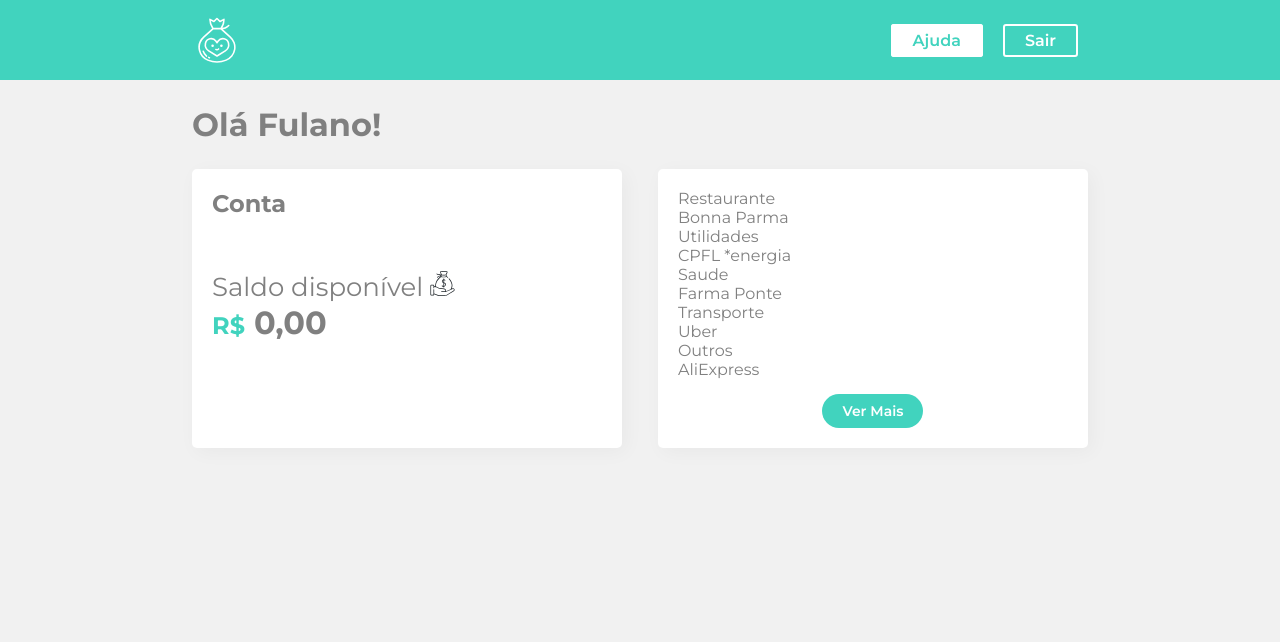
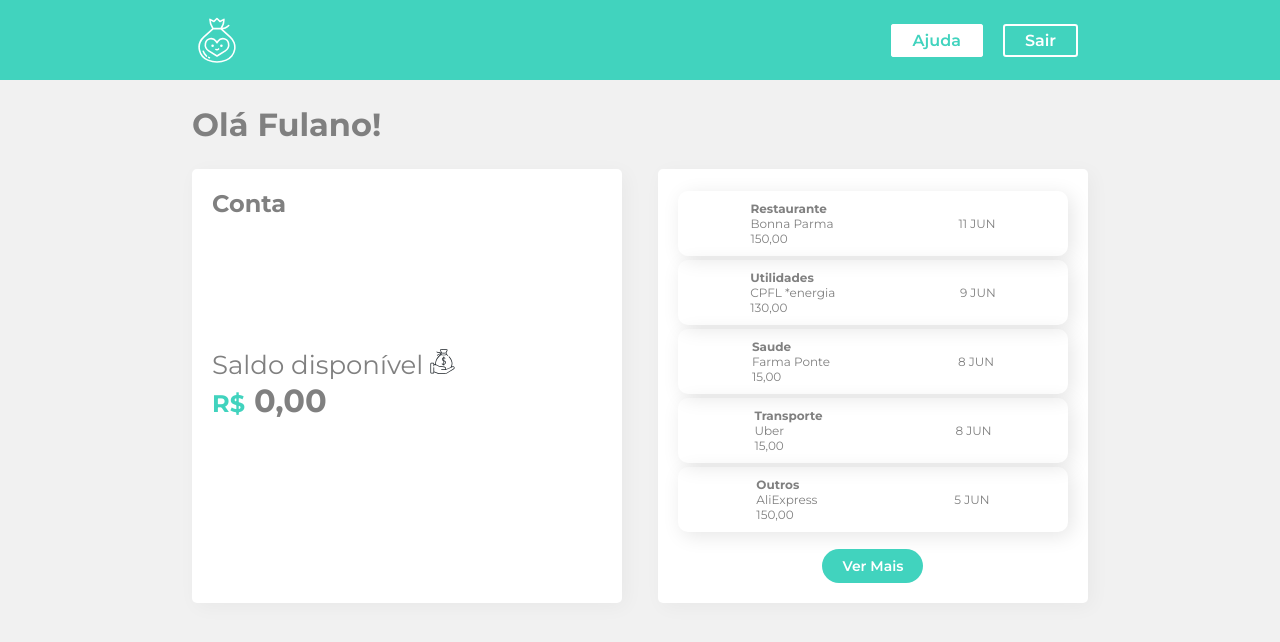
Before and after one commit to JGA7077/alura_react-styled-components, a React (Create React App) app: page / in a window 1280 px wide. Shown: the top 642 px of the page. Built offline with nearby package versions, Linux system fonts and the light colour scheme.

Commit message:
04 - 03.Itens

```diff
--- a/src/Components/Extrato/index.jsx
+++ b/src/Components/Extrato/index.jsx
@@ -1,16 +1,14 @@
 import React from "react";
 import { Box, Botao } from "../UI";
 import { extratoLista } from "../../info";
+import Items from "../Items";
 
 const Extrato = () => {
   return (
     <Box>
       {extratoLista.updates.map(({ id, type, from, value, date }) => {
         return(
-          <div key={id}>
-            <div>{type}</div>
-            <div>{from}</div>
-          </div>
+          <Items key={id} type={type} from={from} value={value} date={date} />
         )
       })}
       <Botao>Ver Mais</Botao>
--- /dev/null
+++ b/src/Components/Item/index.jsx
@@ -0,0 +1,21 @@
+import React from 'react';
+import styled from 'styled-components';
+
+const Item = styled.div`
+  display: flex;
+  flex-direction: column;
+
+  .text {
+    font-weight: bold;
+  }
+`
+
+export default ({type, from, value}) => {
+  return(
+    <Item>
+      <span className='text'>{type}</span>
+      <span>{from}</span>
+      <span>{value}</span>
+    </Item>
+  )
+}
--- /dev/null
+++ b/src/Components/Items/index.jsx
@@ -0,0 +1,23 @@
+import React from "react";
+import styled from "styled-components";
+import Item from "../Item";
+
+const Items = styled.div`
+  box-shadow: 4px 4px 20px 0px rgba(0,0,0,0.1);
+  border-radius: 10px;
+  margin: 2px 0;
+  display: flex;
+  align-items: center;
+  justify-content: space-around;
+  padding: 10px;
+  font-size: 12px;
+`;
+
+export default (props) => {
+  return(
+    <Items>
+      <Item {...props} />
+      <span>{props.date}</span>
+    </Items>
+  )
+}
```
